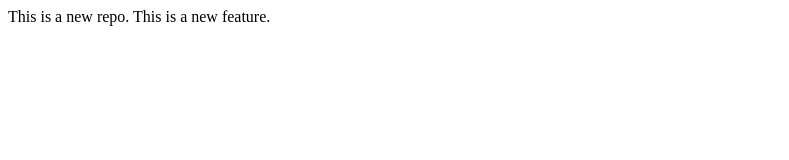
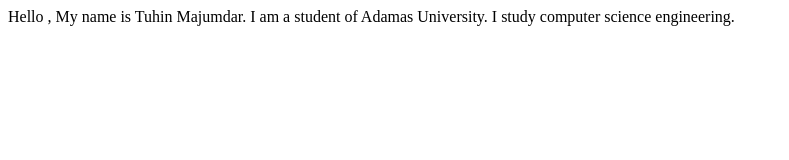
Before and after one commit to AriseOFA/Localrepo, a plain HTML site: page index.html in a window 1280 px wide. Shown: the whole page, without its empty margins (0-789 px from the left). Drawn offline with Linux system fonts and the light colour scheme.

Commit message:
add new feature

```diff
--- a/index.html
+++ b/index.html
@@ -1,6 +1,7 @@
 <p>
-    This is a new repo.
-    This is a new feature.
+    Hello , My name is Tuhin Majumdar.
+    I am a student of Adamas University.
+    I study computer science engineering.
 
 
 </p>
```
